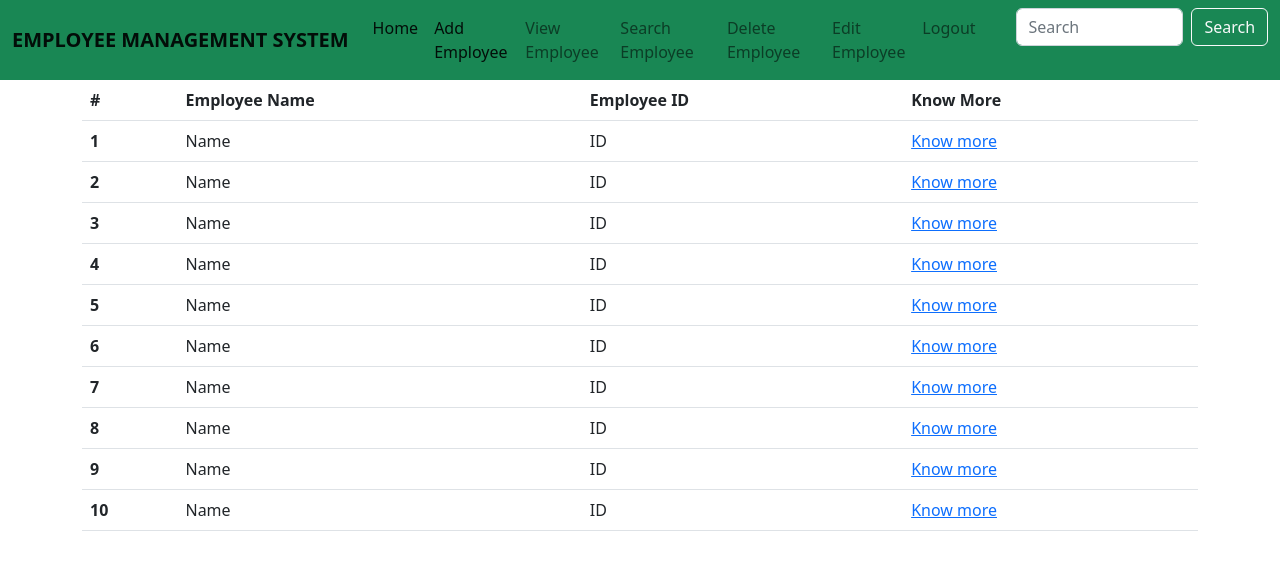
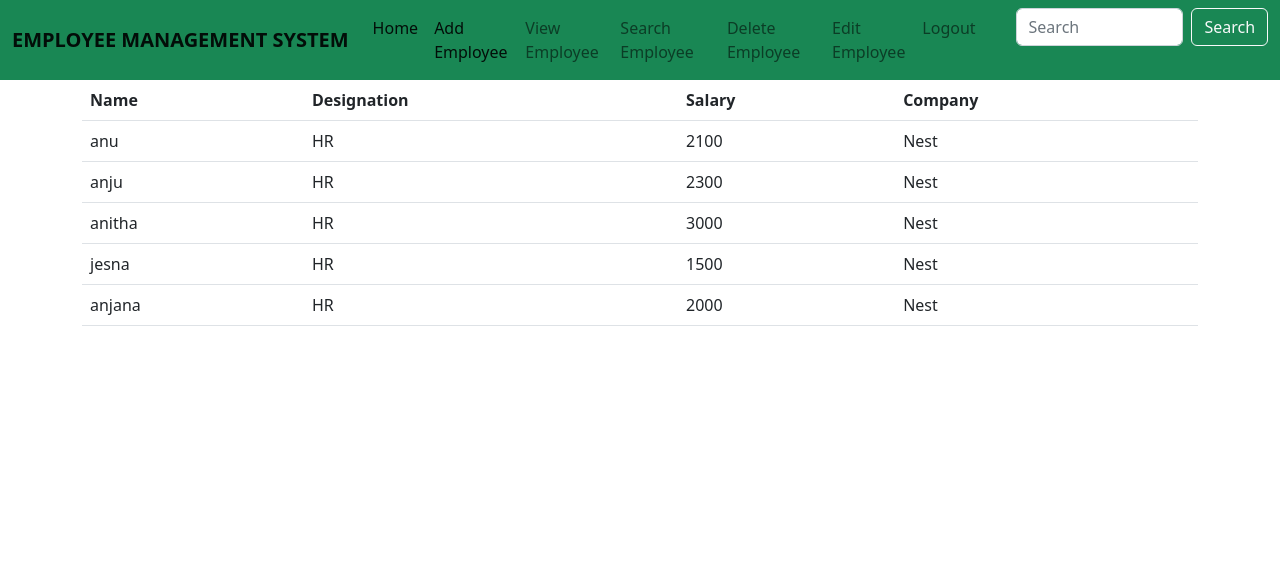
Before and after one commit to roshmaep/angularemployee2, an Angular app: page /view in a window 1280 px wide. Shown: the top 570 px of the page. Built offline with nearby package versions, Linux system fonts and the light colour scheme.

Commit message:
data binding

```diff
--- a/src/app/view/view.component.html
+++ b/src/app/view/view.component.html
@@ -1,78 +1,25 @@
 <app-navbar></app-navbar>
+
 <div class="container">
     <div class="row">
         <div class="col col-12 col-sm-12 col-md-12 col-lg-12 col-xl-12 col-xxl-12">
             <table class="table">
                 <thead>
                   <tr>
-                    <th scope="col">#</th>
-                    <th scope="col">Employee Name</th>
-                    <th scope="col">Employee ID</th>
-                    <th scope="col">Know More</th>
+                    <th scope="col">Name</th>
+                    <th scope="col">Designation</th>
+                    <th scope="col">Salary</th>
+                    <th scope="col">Company</th>
                   </tr>
                 </thead>
                 <tbody>
-                  <tr>
-                    <th scope="row">1</th>
-                    <td>Name</td>
-                    <td>ID</td>
-                    <td><a routerLink="">Know more</a></td>
+                  <tr *ngFor="let i of data">
+                    <td>{{i.name}}</td>
+                    <td>{{i.designation}}</td>
+                    <td>{{i.salary}}</td>
+                    <td>{{i.company}}</td>
                   </tr>
-                  <tr>
-                    <th scope="row">2</th>
-                    <td>Name</td>
-                    <td>ID</td>
-                    <td><a routerLink="">Know more</a></td>
-                  </tr>
-                  <tr>
-                    <th scope="row">3</th>
-                    <td>Name</td>
-                    <td>ID</td>
-                    <td><a routerLink="">Know more</a></td>
-                  </tr>
-                  <tr>
-                    <th scope="row">4</th>
-                    <td>Name</td>
-                    <td>ID</td>
-                    <td><a routerLink="">Know more</a></td>
-                  </tr>
-                  <tr>
-                    <th scope="row">5</th>
-                    <td>Name</td>
-                    <td>ID</td>
-                    <td><a routerLink="">Know more</a></td>
-                  </tr>
-                  <tr>
-                    <th scope="row">6</th>
-                    <td >Name</td>
-                    <td>ID</td>
-                    <td><a routerLink="">Know more</a></td>
 
-                  </tr>
-                  <tr>
-                    <th scope="row">7</th>
-                    <td>Name</td>
-                    <td>ID</td>
-                    <td><a routerLink="">Know more</a></td>
-                  </tr>
-                  <tr>
-                    <th scope="row">8</th>
-                    <td>Name</td>
-                    <td>ID</td>
-                    <td><a routerLink="">Know more</a></td>
-                  </tr>
-                  <tr>
-                    <th scope="row">9</th>
-                    <td >Name</td>
-                    <td>ID</td>
-                    <td><a routerLink="">Know more</a></td>
-                  </tr>
-                  <tr>
-                    <th scope="row">10</th>
-                    <td >Name</td>
-                    <td>ID</td>
-                    <td><a routerLink="">Know more</a></td>
-                  </tr>
                 </tbody>
               </table>
         </div>
--- a/src/app/view/view.component.ts
+++ b/src/app/view/view.component.ts
@@ -6,5 +6,39 @@ import { Component } from '@angular/core';
   styleUrls: ['./view.component.css']
 })
 export class ViewComponent {
+  data:any=[
+    {
+      "name":"anu",
+      "designation":"HR",
+      "salary":2100,
+      "company":"Nest"
+    },
+    {
+    "name":"anju",
+    "designation":"HR",
+    "salary":2300,
+    "company":"Nest"
+    },
+    {
+    "name":"anitha",
+    "designation":"HR",
+    "salary":3000,
+    "company":"Nest"
+    },
+    {
+    "name":"jesna",
+    "designation":"HR",
+    "salary":1500,
+    "company":"Nest"
+    },
+    {
+    "name":"anjana",
+    "designation":"HR",
+    "salary":2000,
+    "company":"Nest"
+    }
+  ]
+
+
 
 }
```
